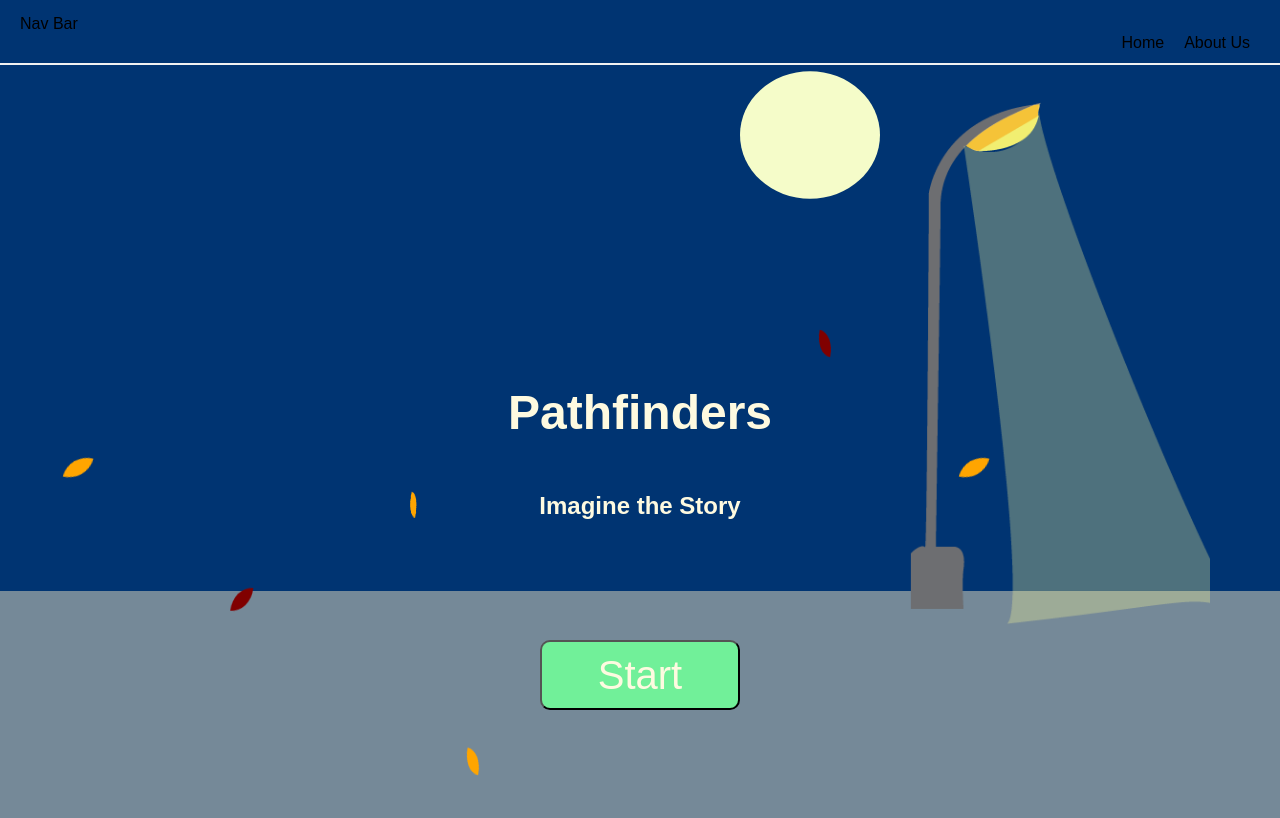
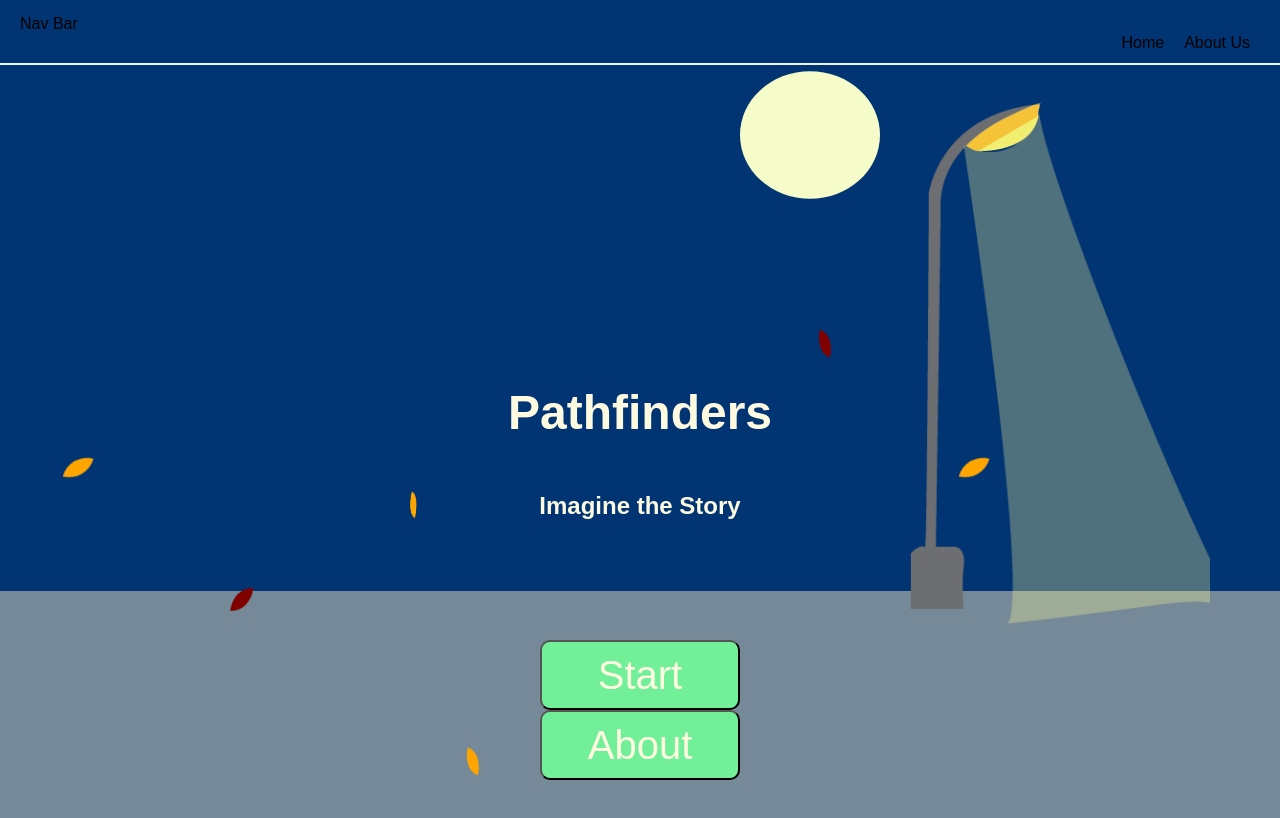
Before and after one commit to DesmandD3/finalApp, a Next.js app: page / in a window 1280 px wide. Shown: the top 818 px of the page. Built offline with nearby package versions, Linux system fonts and the light colour scheme.

Commit message:
aboout button on start page

```diff
--- a/pages/index.js
+++ b/pages/index.js
@@ -4,6 +4,7 @@ import styled from "styled-components";
 import Moon from "../comps/Moon";
 import Lamp from "../comps/Lamp";
 import Navbar from "../comps/nav/navbar";
+import AboutButton from "../comps/aboutButton";
 
 const FullPage = styled.div`
   @import url("https://fonts.googleapis.com/css2?family=Fira+Sans:wght@300;400&display=swap");
@@ -49,6 +50,7 @@ export default function Start() {
         <Header>Pathfinders</Header>
         <PageTitle>Imagine the Story</PageTitle>
         <StartButton />
+        <AboutButton />
       </FullPage>
     </div>
   );
```
